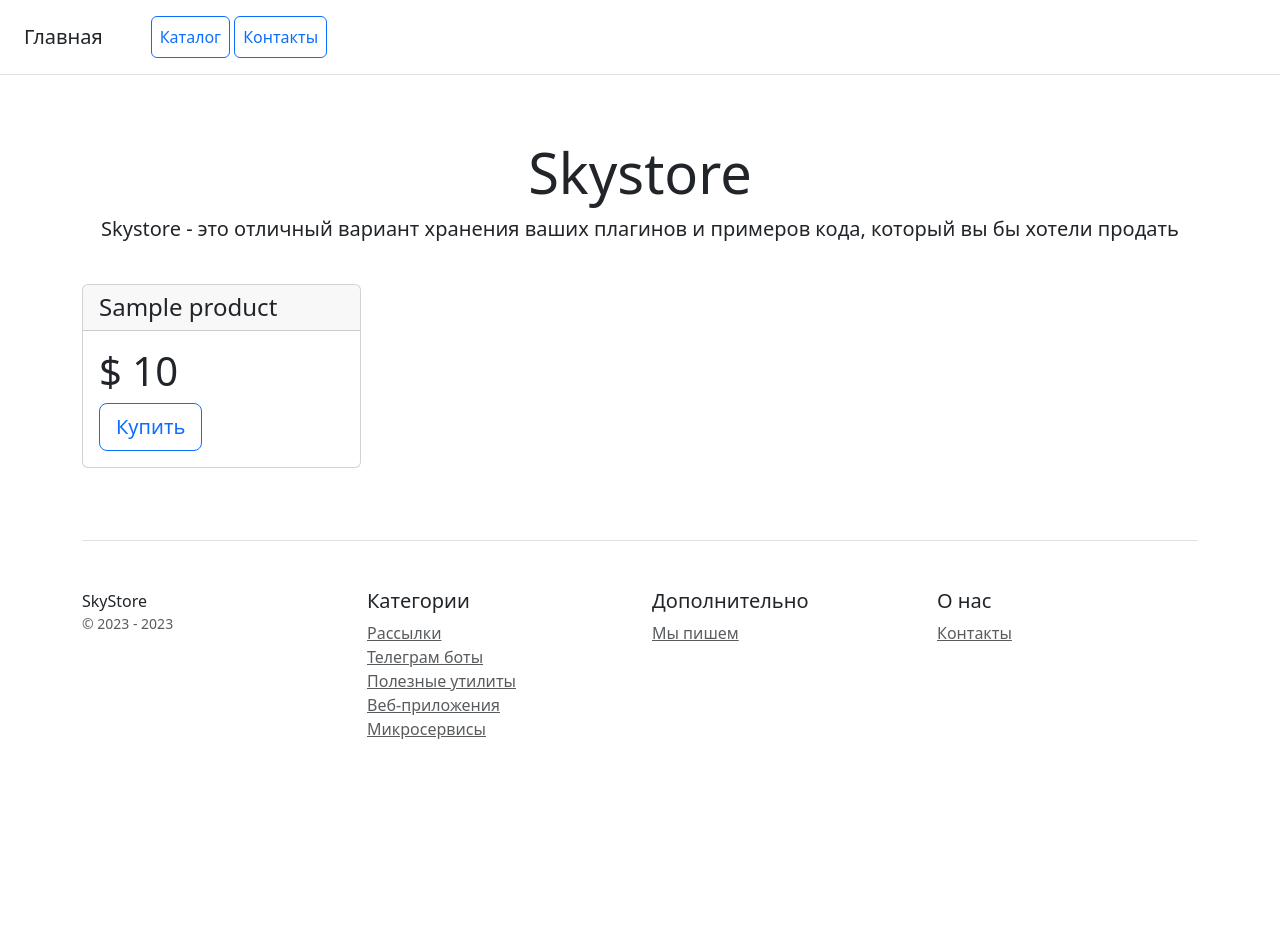
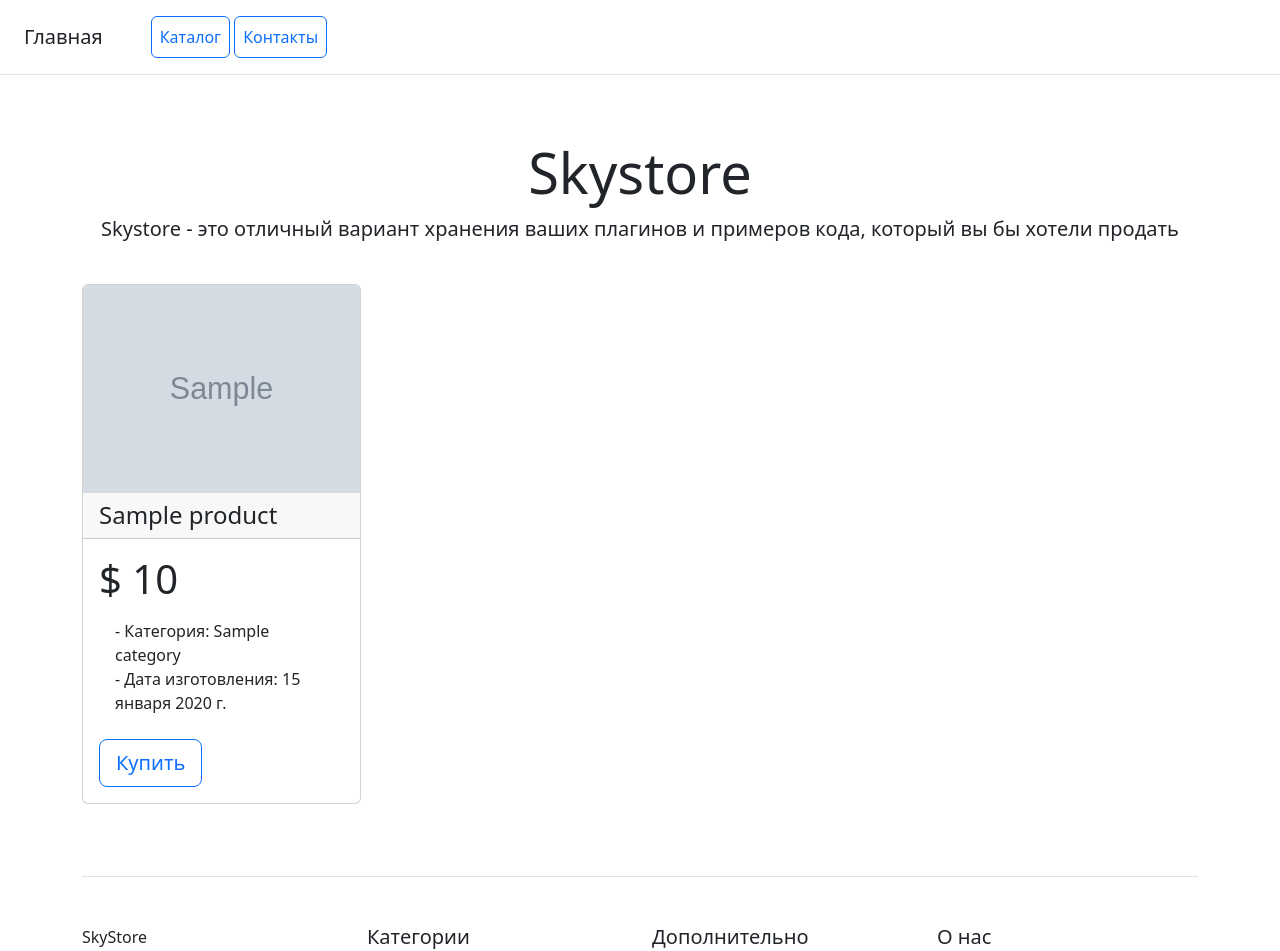
Before and after one commit to nikmaxon/django_online_store, a Django app: page / in a window 1280 px wide. Shown: the top 951 px of the page. Before the commit the page ends 739 px from the top, so only its background shows below. Run offline with Django 4.2, Linux system fonts and the light colour scheme; tables that the repository leaves empty hold one stand-in row (values such as "Sample post"); grey boxes marked "Sample" are stand-in pictures; some libraries are stand-ins or nearby versions.

Commit message:
HW 4 is done

```diff
--- a/catalog/templates/catalog/home.html
+++ b/catalog/templates/catalog/home.html
@@ -1,4 +1,5 @@
 {% extends 'catalog/base.html' %}
+{% load my_tags %}
 {% block content %}
 <div class="pricing-header px-3 py-3 pt-md-5 pb-md-4 mx-auto text-center">
     <h1 class="display-4">Skystore</h1>
@@ -10,17 +11,18 @@
     {% for object in object_list %}
     <div class="col-3">
         <div class="card mb-4 box-shadow">
+            <img class="card-img-top"
+                 src="{{ object.preview_img|mymedia }}"
+                 alt="Card image cap">
             <div class="card-header">
                 <h4 class="my-0 font-weight-normal">{{object.product_name}}</h4>
             </div>
             <div class="card-body">
                 <h1 class="card-title pricing-card-title">$ {{object.price}}</h1>
-<!--                <ul class="list-unstyled mt-3 mb-4 text-start m-3">-->
-<!--                    <li>- Неограниченная лицензия</li>-->
-<!--                    <li>- Поддержка</li>-->
-<!--                    <li>- Установка на сервер</li>-->
-<!--                    <li>- Получение обновлений</li>-->
-<!--                </ul>-->
+                <ul class="list-unstyled mt-3 mb-4 text-start m-3">
+                    <li>- Категория: {{object.category}}</li>
+                    <li>- Дата изготовления: {{object.creation_date}}</li>
+                </ul>
                 <button type="button" class="btn btn-lg btn-block btn-outline-primary">Купить</button>
             </div>
         </div>
--- /dev/null
+++ b/catalog/templatetags/my_tags.py
@@ -0,0 +1,16 @@
+# main/templatetags/my_tags.py
+
+import datetime
+from django import template
+from django.utils.html import conditional_escape
+from django.utils.safestring import mark_safe
+
+register = template.Library()
+
+
+@register.filter()
+def mymedia(value):
+    if value:
+        return f'/media/{value}'
+
+    return '/static/images/shrek.webp'
```
Also changed, not shown: catalog/admin.py (line endings or trailing spaces), catalog/templatetags/__init__.py (added), static/images/shrek.webp (added).
